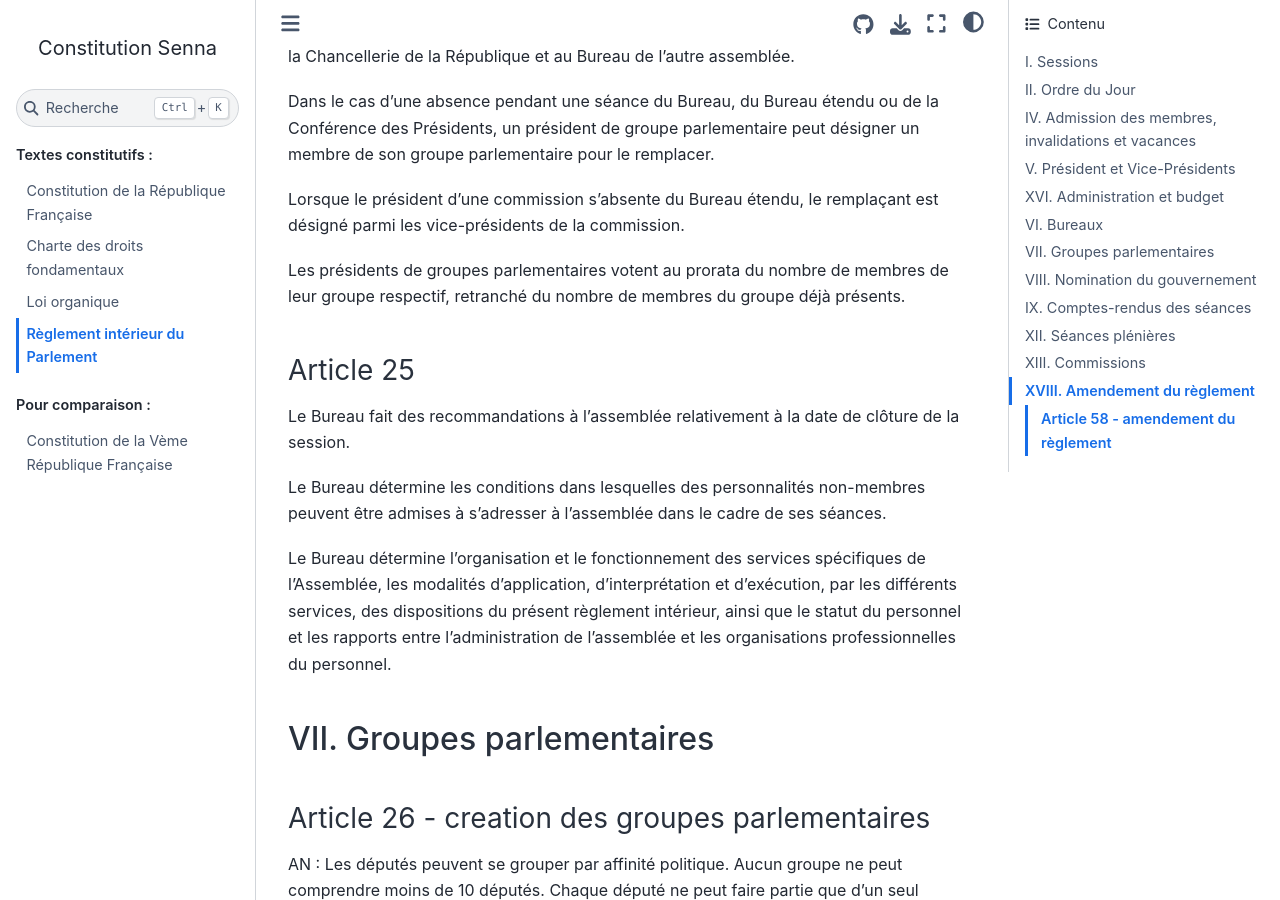
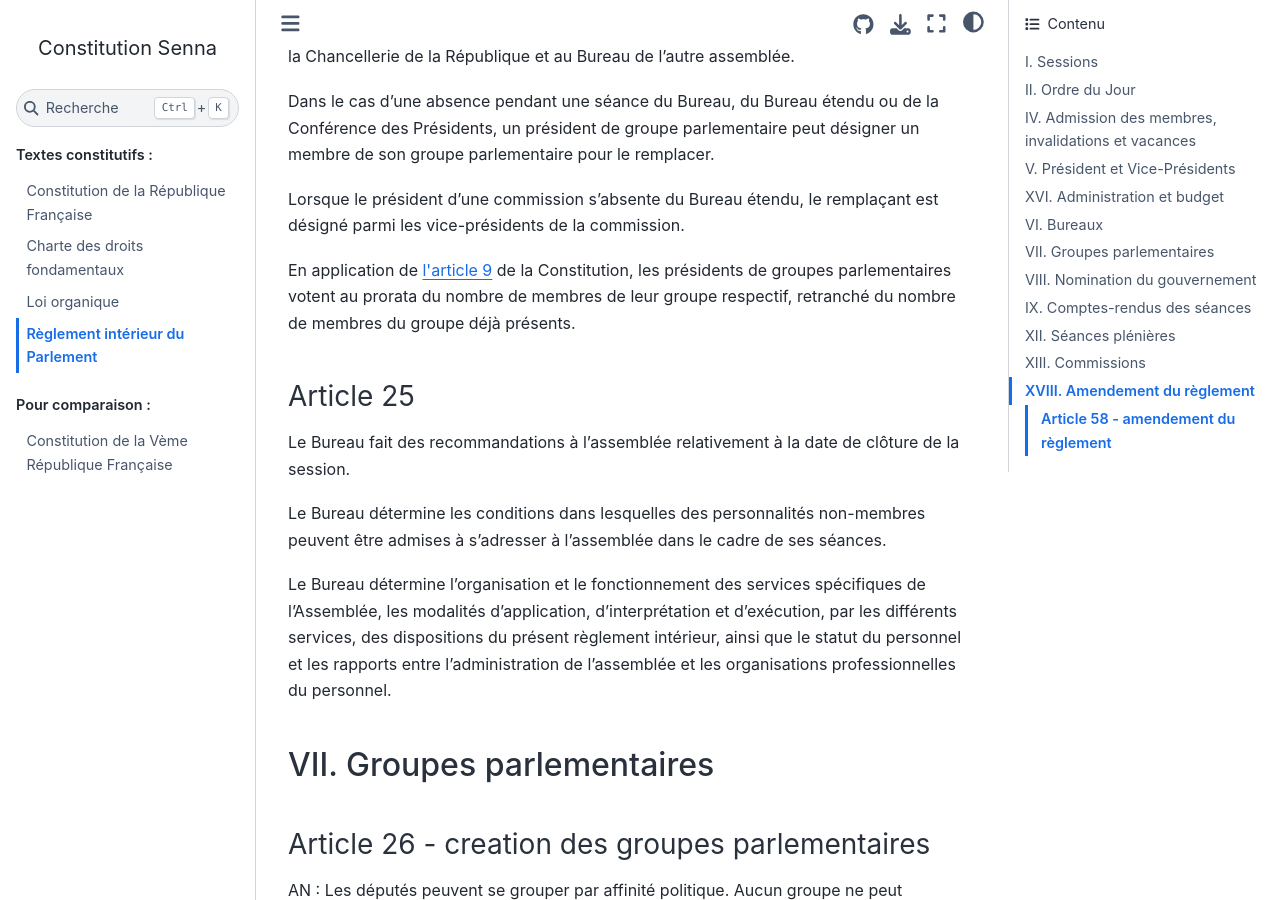
Before and after one commit to Gouvernathor/senna, a Sphinx documentation site: the page built from source/reglement_interieur.rst, in a window 1280 px wide and 900 px high, scrolled down 7669 px. Built offline with Sphinx 7.4.7 and the Sphinx Book theme 1.1.4, drawn with Linux system fonts in a browser that asks for light colours.

Commit message:
conformité du bureau à la constitution

```diff
--- a/source/constitution.rst
+++ b/source/constitution.rst
@@ -84,7 +84,7 @@
 
 Chaque assemblée élit un Président après son renouvellement, partiel ou total.
 
-Le Bureau de chaque assemblée est élu de manière proportionnelle en même temps que son président.
+Le Bureau de chaque assemblée est élu en même temps que son président et de manière à assurer la représentation proportionnelle des membres de l'assemblée.
 
 Un renouvellement du président ou du Bureau peut avoir lieu dans des conditions prévues par le règlement intérieur de l'assemblée concernée, ou par la loi.
 
--- a/source/reglement_interieur.rst
+++ b/source/reglement_interieur.rst
@@ -255,7 +255,7 @@
 
 Lorsque le président d'une commission s'absente du Bureau étendu, le remplaçant est désigné parmi les vice-présidents de la commission.
 
-Les présidents de groupes parlementaires votent au prorata du nombre de membres de leur groupe respectif, retranché du nombre de membres du groupe déjà présents.
+En application de :artref:`présidence et bureau des assemblées` de la Constitution, les présidents de groupes parlementaires votent au prorata du nombre de membres de leur groupe respectif, retranché du nombre de membres du groupe déjà présents.
 
 .. article::
 
```
